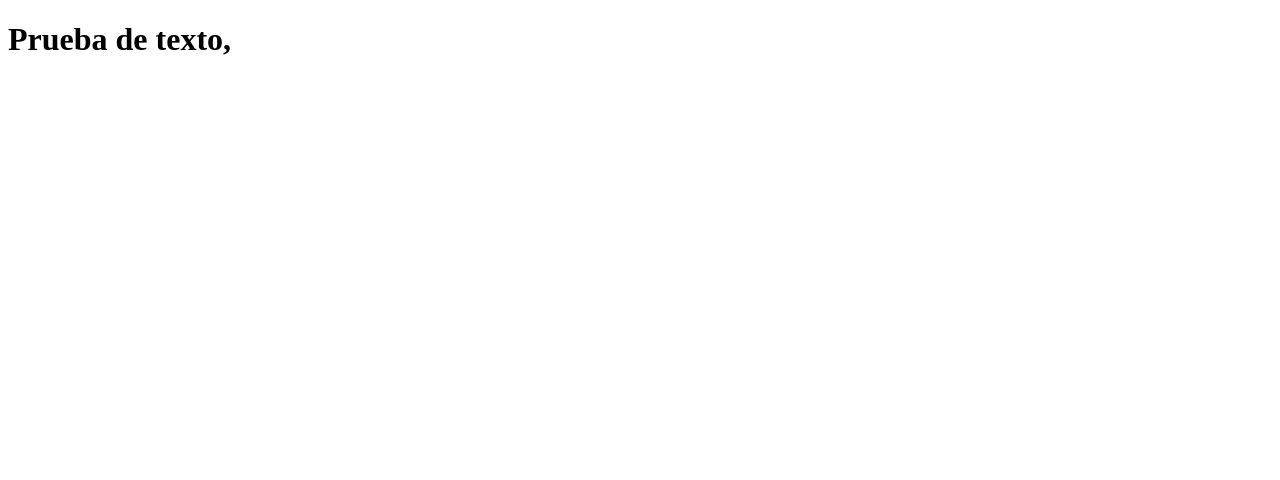
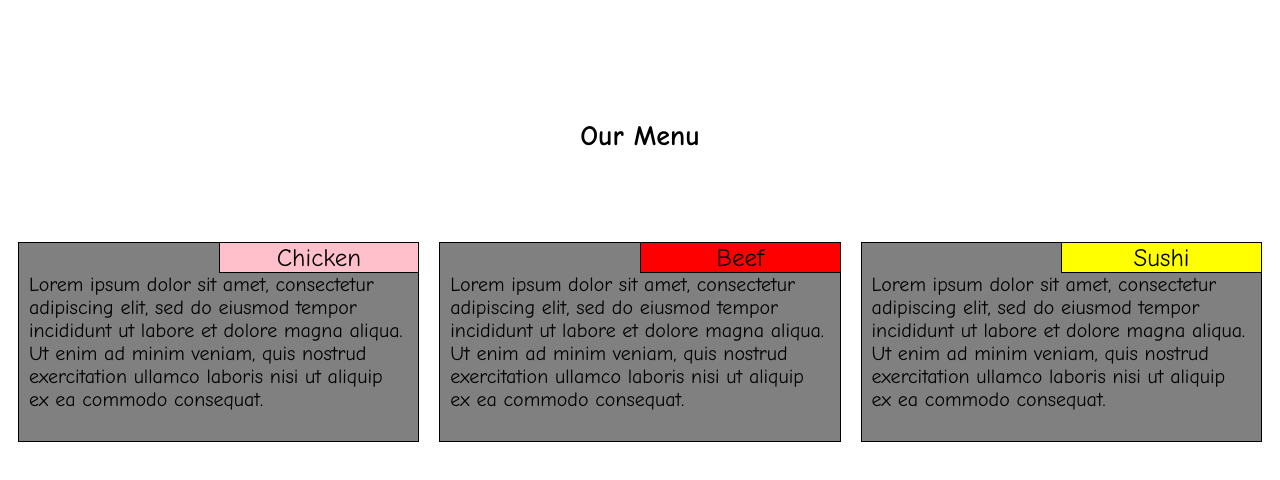
Before and after one commit to ashestovethesky/CourseraHTML, a plain HTML site: page Module2/index.html in a window 1280 px wide. Drawn offline with Linux system fonts and the light colour scheme.

Commit message:
Assignment Module2 Final Change

```diff
--- /dev/null
+++ b/Module2/css/styles.css
@@ -0,0 +1,95 @@
+* {
+  box-sizing: border-box;
+}
+
+h1 {
+  text-align: center;
+  margin-top: 120px;
+  margin-bottom: 80px;
+  font-family: "Comic Sans MS";
+  font-size: 1.75em;
+}
+
+div {
+  border: 1px solid black;
+  background-color: gray;
+  font-family: "Comic Sans MS";
+  font-size: 1.25em;
+  color: black;
+  overflow: auto;
+}
+
+#Menu {
+  border-top-width: 0px;
+  border-right-width: 0px;
+  border-left-width: 1px solid black;
+  float: right;
+  width: 50%;
+  height: 20%;
+  text-align: center;
+  font-size: 1.25em;
+}
+
+p {
+  padding: 10px;
+}
+
+/* Responsive*/
+
+.row {
+  width: 100%;
+
+}
+
+/********** Desktop View **********/
+@media (min-width: 992px) {
+  .col-lg-4, .col-lg-6, .col-lg-12 {
+    float: left;
+    padding: 10px;
+
+  }
+  .col-lg-4 {
+    width: 33.33%;
+  }
+  .col-lg-6 {
+    width: 50%;
+  }
+  .col-lg-12 {
+    width: 100%;
+  }
+}
+
+/********** Tablet View **********/
+@media (min-width: 768px) and (max-width: 991px) {
+  .col-md-4, .col-md-6, .col-md-12 {
+    float: left;
+    padding: 10px;
+  }
+  .col-md-4 {
+    width: 33.33%;
+  }
+  .col-md-6 {
+    width: 50%;
+  }
+  .col-md-12 {
+    width: 100%;
+  }
+}
+
+/********** Mobile View **********/
+@media (max-width: 767px) {
+  .col-sm-4, .col-sm-6, .col-sm-12 {
+    float: left;
+    padding: 10px;
+
+  }
+  .col-sm-4 {
+    width: 33.33%;
+  }
+  .col-sm-6 {
+    width: 50%;
+  }
+  .col-sm-12 {
+    width: 100%;
+  }
+}
--- a/Module2/index.html
+++ b/Module2/index.html
@@ -1,9 +1,43 @@
 <!DOCTYPE html>
-<html>
+<html lang= "en">
 <head>
+	<meta charset="utf-8">
+	<meta name="viewport" content="width=device, initial-scale=1">
+	<link rel="stylesheet" href="css/styles.css">
 	<title>Assignment Module 2</title>
 </head>
+
 <body>
-<h1>Prueba de texto, </h1>
+
+<h1>Our Menu</h1>
+
+<section class = "row">
+	<section class="col-lg-4 col-md-6 col-sm-12">
+		<div>
+			<div id="Menu" style="background-color:pink">Chicken</div>
+				<p>Lorem ipsum dolor sit amet, consectetur adipiscing elit, sed do eiusmod tempor incididunt ut labore et dolore magna aliqua. Ut enim ad minim veniam, quis nostrud exercitation ullamco laboris nisi ut aliquip ex ea commodo consequat.
+				</p>
+		</div>
+	</section>
+
+	<section class="col-lg-4 col-md-6 col-sm-12">
+		<div>
+			<div id="Menu" style="background-color:red">Beef</div>
+				<p>Lorem ipsum dolor sit amet, consectetur adipiscing elit, sed do eiusmod tempor incididunt ut labore et dolore magna aliqua. Ut enim ad minim veniam, quis nostrud exercitation ullamco laboris nisi ut aliquip ex ea commodo consequat.
+				</p>
+		</div>
+	</section>
+
+	<section class="col-lg-4 col-md-12 col-sm-12">
+		<div>
+			<div id="Menu" style="background-color:yellow" >Sushi</div>
+
+				<p>Lorem ipsum dolor sit amet, consectetur adipiscing elit, sed do eiusmod tempor incididunt ut labore et dolore magna aliqua. Ut enim ad minim veniam, quis nostrud exercitation ullamco laboris nisi ut aliquip ex ea commodo consequat.
+				</p>
+		</div>
+	</section>
+</section>
+
 </body>
+
 </html>
```
